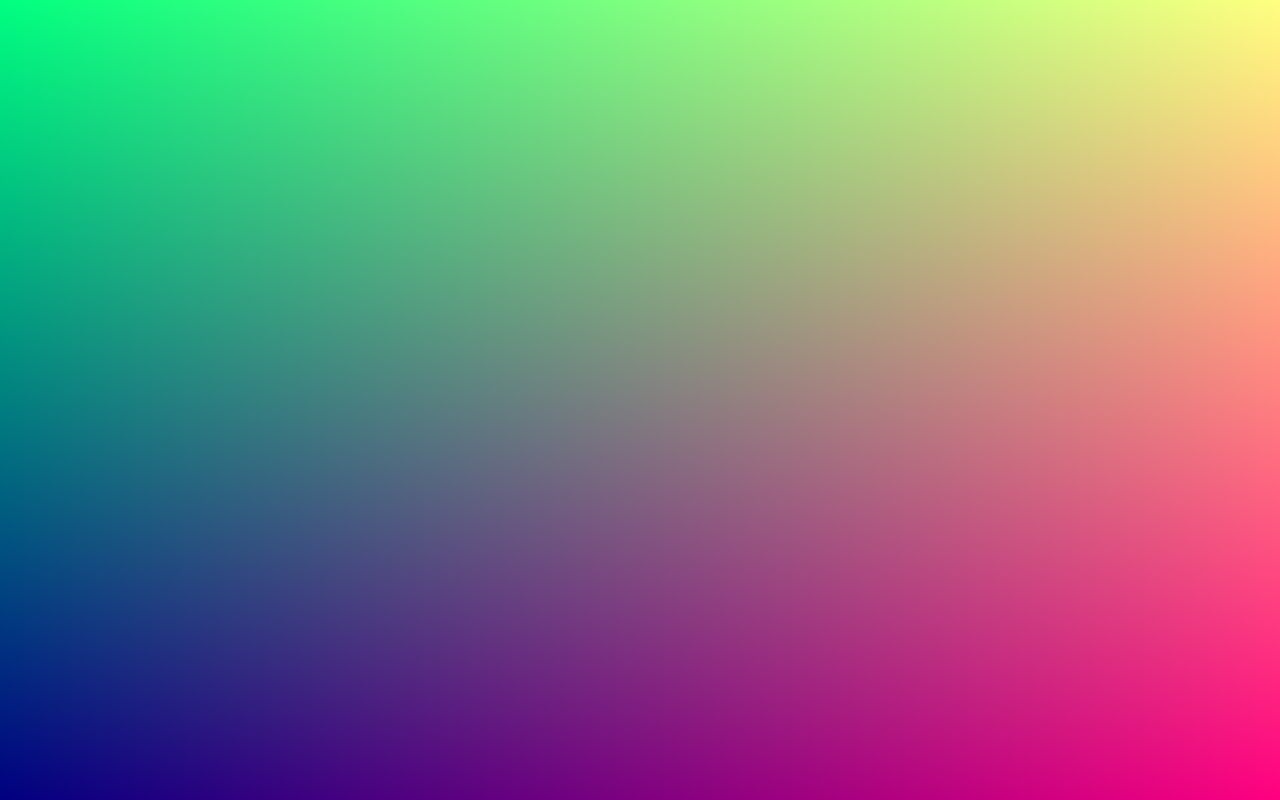
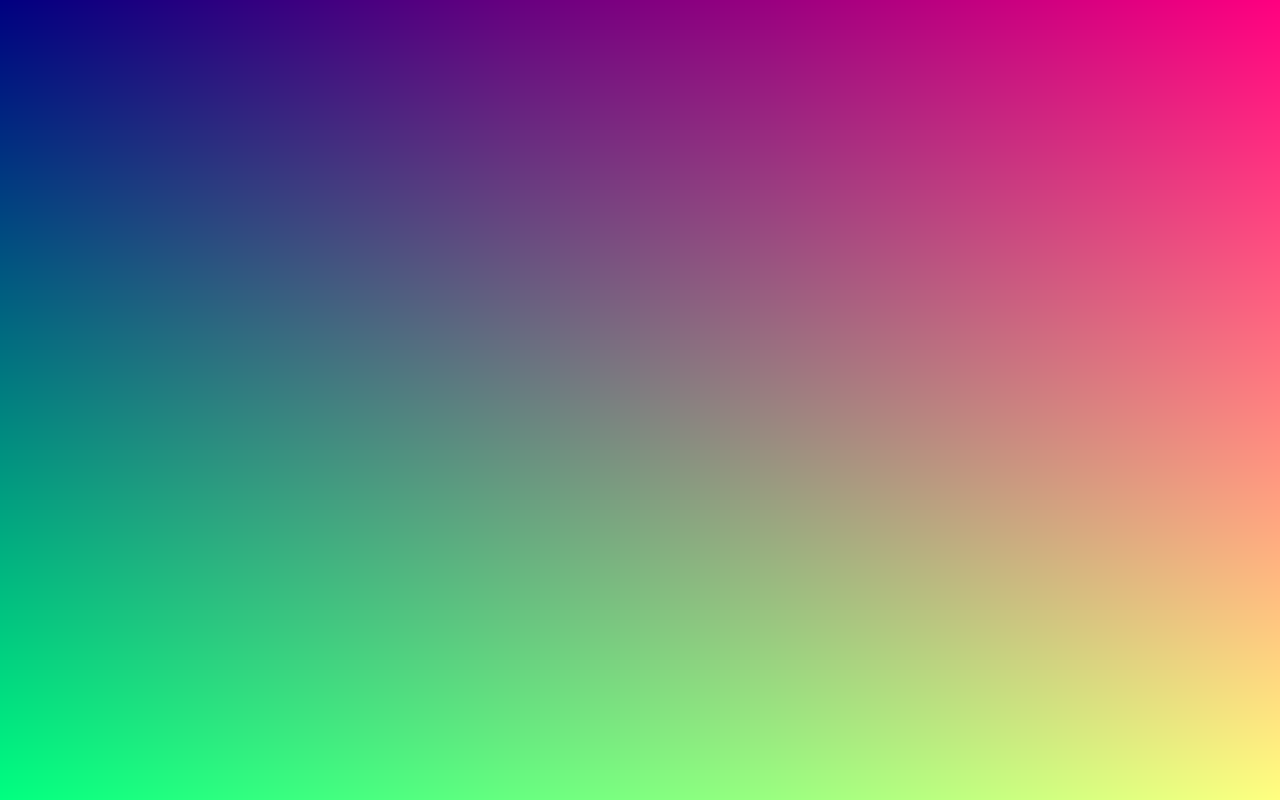
Before and after one commit to ostefani/web-gl-series, a plain HTML site: page article-2/index.html in a window 1280 px wide. Drawn offline with Linux system fonts and the light colour scheme.

Commit message:
Detach shaders after linking

```diff
--- a/article-2/index.html
+++ b/article-2/index.html
@@ -41,28 +41,6 @@
                 return shader;
             }
 
-            //         // ========== GLSL SHADERS IN FILES ==========
-
-            //         // (1) Vertex shader: pass a UV into the fragment shader
-            //         const basicVert = `#version 300 es
-            // layout(location = 0) in vec2 aPos;
-            // out vec2 vUV;
-            // void main() {
-            //   // Convert aPos from [-1,1] to [0,1] range for texture‐style UVs
-            //   vUV = aPos * 0.5 + 0.5;
-            //   gl_Position = vec4(aPos, 0.0, 1.0);
-            // }`;
-
-            //         // (2) Fragment shader: color each pixel by its vUV
-            //         const basicFrag = `#version 300 es
-            // precision mediump float;
-            // in vec2 vUV;
-            // out vec4 fragColor;
-            // void main() {
-            //   // Render a simple gradient: red = U, green = V, blue = 0.5
-            //   fragColor = vec4(vUV.x, vUV.y, 0.5, 1.0);
-            // }`;
-
             // Link a program given a vertex and fragment shader source
             function createProgram(gl, vertSrc, fragSrc) {
                 const vs = compileShader(gl, gl.VERTEX_SHADER, vertSrc);
@@ -78,11 +56,22 @@
                     gl.deleteProgram(program);
                     return null;
                 }
+
+                // After linking, the shader objects are no longer needed. They can be detached and deleted:
+                gl.detachShader(program, vs);
+                gl.detachShader(program, fs);
+                gl.deleteShader(vs);
+                gl.deleteShader(fs);
+
+                gl.validateProgram(program);
+                if (!gl.getProgramParameter(program, gl.VALIDATE_STATUS)) {
+                    console.error('Validation failed:', gl.getProgramInfoLog(program));
+                }
                 return program;
             }
 
             // Create a VAO containing a single full‐screen quad (two triangles)
-            function createFullscreenQuadVAO(gl) {
+            function createFullScreenQuad(gl) {
                 const vao = gl.createVertexArray();
                 gl.bindVertexArray(vao);
 
@@ -123,7 +112,7 @@
                 programBasic = createProgram(gl, vertSrc, fragSrc);
 
                 // 4) Create the full‐screen quad VAO
-                quadVAO = createFullscreenQuadVAO(gl);
+                quadVAO = createFullScreenQuad(gl);
 
                 // 5) Start the render loop
                 window.addEventListener('resize', resizeCanvas);
@@ -150,6 +139,7 @@
                 gl.useProgram(programBasic);
                 gl.bindVertexArray(quadVAO);
                 gl.drawArrays(gl.TRIANGLES, 0, 6);
+                // Cleanup current frame state
                 gl.bindVertexArray(null);
                 gl.useProgram(null);
 
--- a/article-2/shaders/basic.vert.glsl
+++ b/article-2/shaders/basic.vert.glsl
@@ -1,8 +1,9 @@
 #version 300 es
-layout(location = 0) in vec2 aPos;
+layout(location = 0) in vec2 aPosition;
 out vec2 vUV;
 void main() {
-    // Convert aPos from [-1,1] to [0,1] range for texture‐style UVs
-    vUV = aPos * 0.5 + 0.5;
-    gl_Position = vec4(aPos, 0.0, 1.0);
+    // Convert aPosition from [-1,1] to [0,1] range for texture‐style UVs
+    vUV = aPosition * 0.5 + 0.5;
+    vUV.y = 1.0 - vUV.y;
+    gl_Position = vec4(aPosition, 0.0, 1.0);
 }
```
